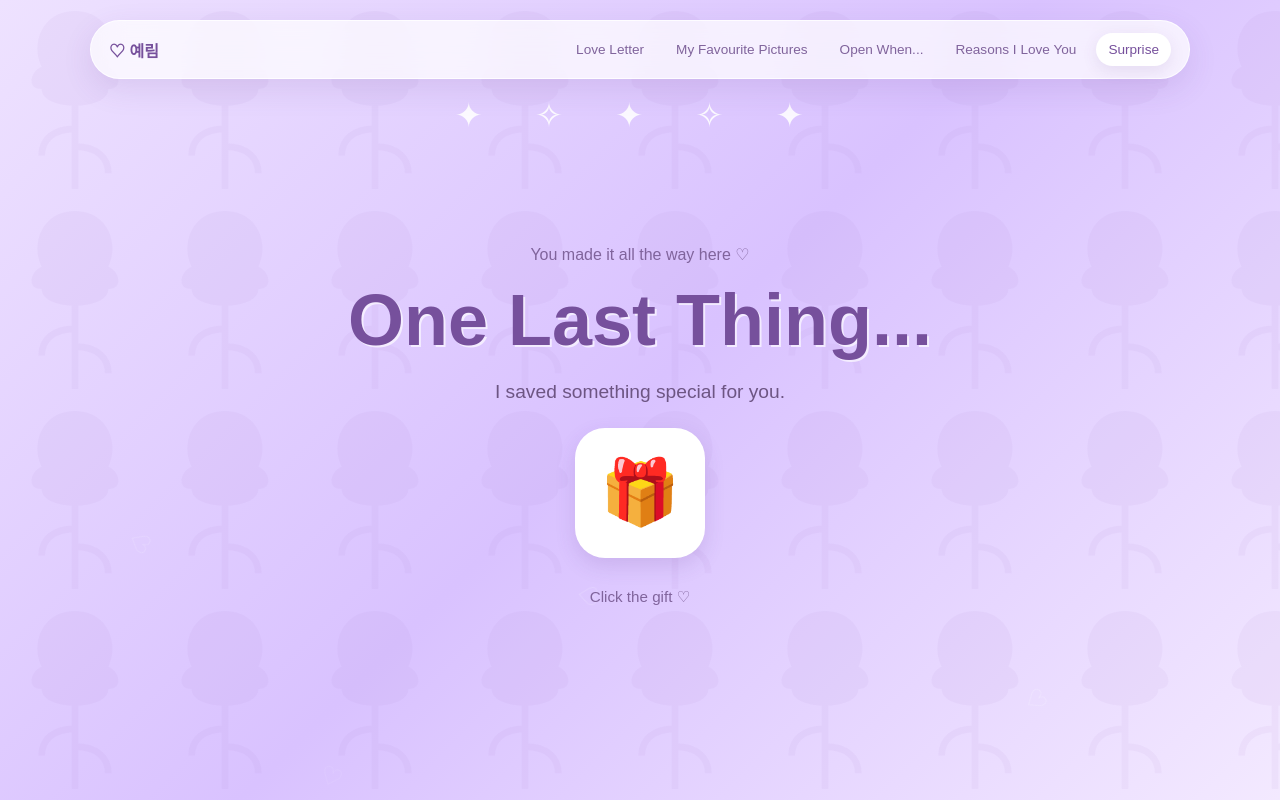
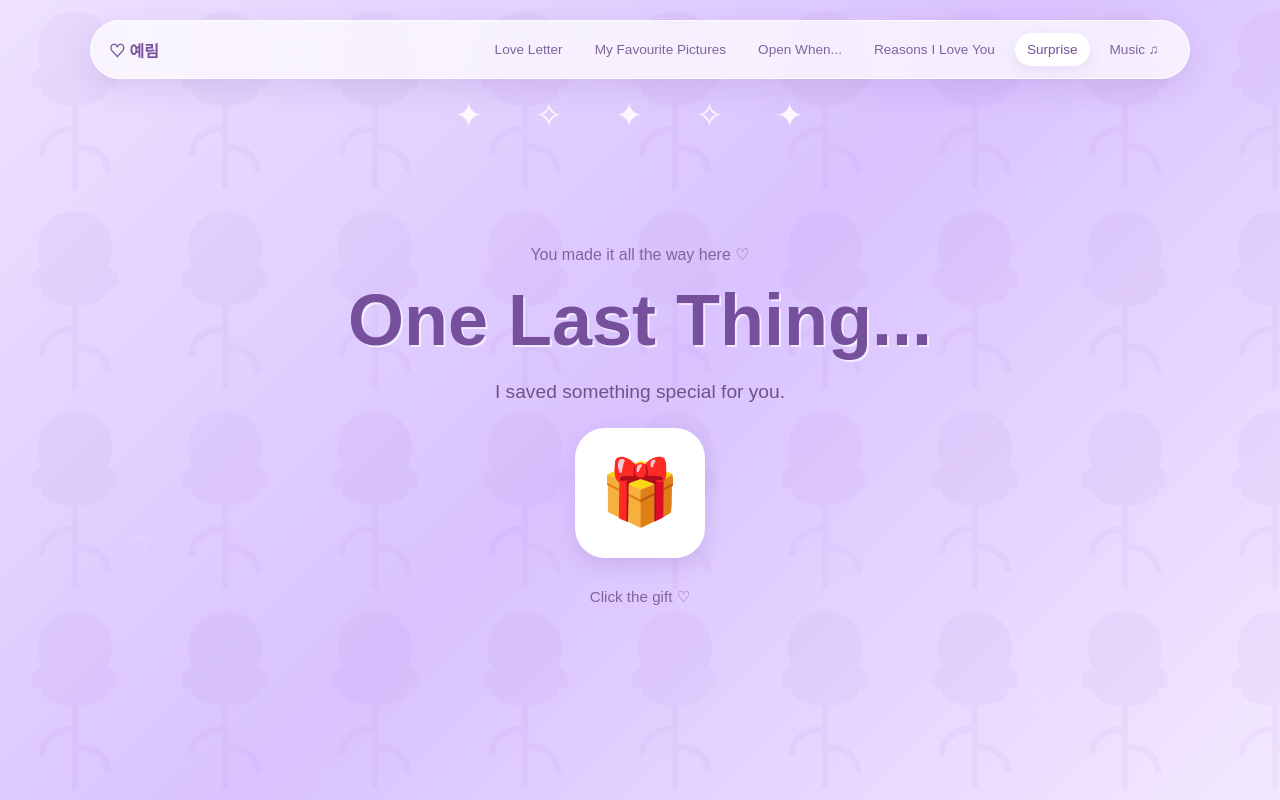
Before and after one commit to JunAhn07/Iloveamy, a plain HTML site: page surprise.html in a window 1280 px wide. Drawn offline with Linux system fonts and the light colour scheme.

Commit message:
Add music link to surprise.html navigation
Added a music link to the navigation bar.

```diff
--- a/surprise.html
+++ b/surprise.html
@@ -33,6 +33,7 @@
             <a href="open-when.html">Open When...</a>
             <a href="reasons.html">Reasons I Love You</a>
             <a href="surprise.html" class="active">Surprise</a>
+            <a href="music.html">Music ♫</a>
         </div>
 
     </nav>
```
